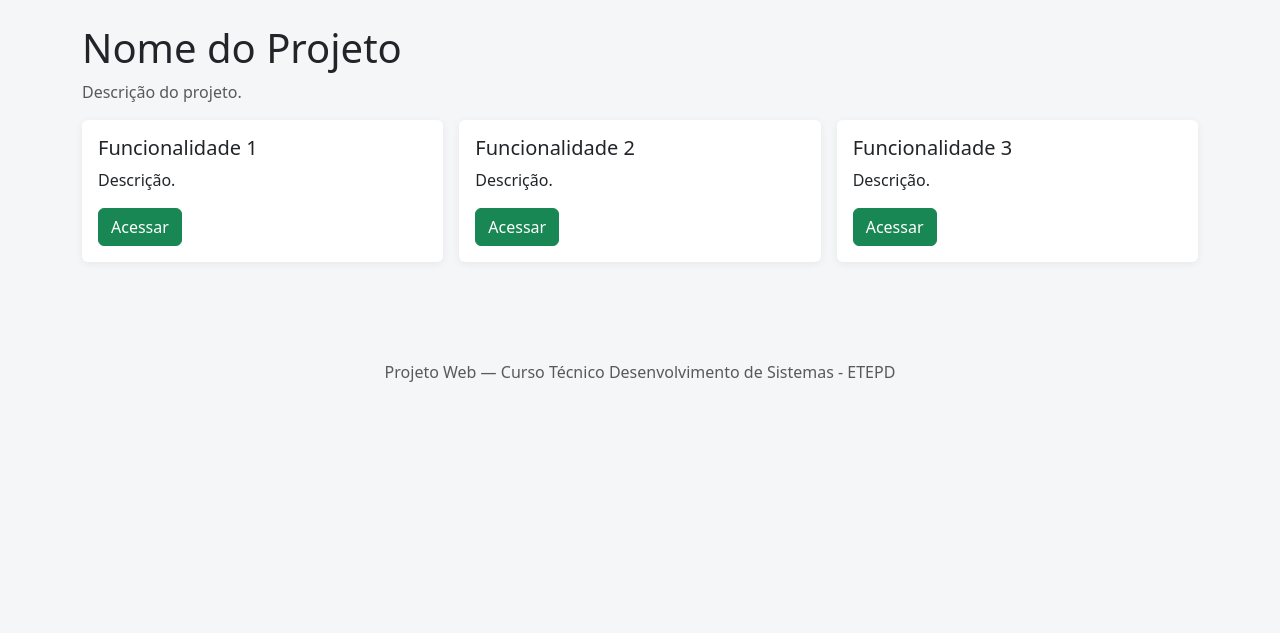
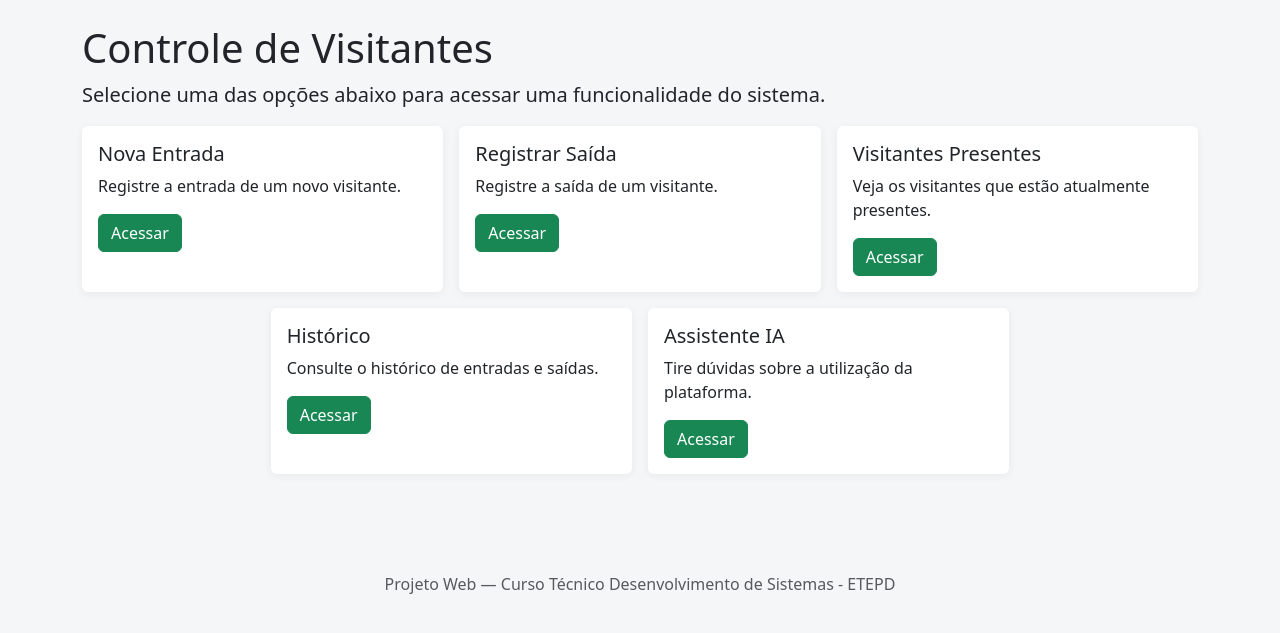
Before and after one commit to Biel-py/Controle-de-Visitantes, a Flask app: page / in a window 1280 px wide. Shown: the part 56-689 px from the top of the page. Run offline with Flask 3, Linux system fonts and the light colour scheme.

Commit message:
Versão Inicial do Projeto

```diff
--- a/app.py
+++ b/app.py
@@ -8,5 +8,30 @@ def index():
     return render_template("index.html")
 
 
+@app.route("/nova-entrada")
+def nova_entrada():
+    return render_template("nova_entrada.html")
+
+
+@app.route("/registrar-saida")
+def registrar_saida():
+    return render_template("registrar_saida.html")
+
+
+@app.route("/historico")
+def historico():
+    return render_template("historico.html")
+
+
+@app.route("/presentes")
+def presentes():
+    return render_template("presentes.html")
+
+
+@app.route("/assistente-ia")
+def assistente_ia():
+    return render_template("assistente_ia.html")
+
+
 if __name__ == "__main__":
     app.run(debug=True)
--- a/templates/index.html
+++ b/templates/index.html
@@ -1,47 +1,31 @@
 {% extends "base.html" %}
 
-{% block title %}
-Página Inicial
-{% endblock %}
-
+{% block title %}Controle de Visitantes{% endblock %}
 
 {% block content %}
 
-<h1>Nome do Projeto</h1>
+<h1>Controle de Visitantes</h1>
 
-<p class="text-muted">
-    Descrição do projeto.
+<p class="lead">
+    Selecione uma das opções abaixo para acessar uma funcionalidade do sistema.
 </p>
 
+<div class="row g-3 justify-content-center">
 
-<div class="row g-3">
     <div class="col-md-4">
-        <div class="card">
+        <div class="card h-100">
             <div class="card-body">
 
-                <h5>Funcionalidade 1</h5>
+                <h5 class="card-title">Nova Entrada</h5>
 
-                <p>
-                    Descrição.
+                <p class="card-text">
+                    Registre a entrada de um novo visitante.
                 </p>
 
-                <a href="#" class="btn btn-success">Acessar</a>
-
-            </div>
-        </div>
-    </div>
-
-    <div class="col-md-4">
-        <div class="card">
-            <div class="card-body">
-
-                <h5>Funcionalidade 2</h5>
-
-                <p>
-                    Descrição.
-                </p>
-
-                <a href="#" class="btn btn-success">Acessar</a>
+                <a href="{{ url_for('nova_entrada') }}"
+                   class="btn btn-success">
+                    Acessar
+                </a>
 
             </div>
         </div>
@@ -49,16 +33,79 @@ Página Inicial
 
 
     <div class="col-md-4">
-        <div class="card">
+        <div class="card h-100">
             <div class="card-body">
 
-                <h5>Funcionalidade 3</h5>
+                <h5 class="card-title">Registrar Saída</h5>
 
-                <p>
-                    Descrição.
+                <p class="card-text">
+                    Registre a saída de um visitante.
                 </p>
 
-                <a href="#" class="btn btn-success">Acessar</a>
+                <a href="{{ url_for('registrar_saida') }}"
+                   class="btn btn-success">
+                    Acessar
+                </a>
+
+            </div>
+        </div>
+    </div>
+
+
+    <div class="col-md-4">
+        <div class="card h-100">
+            <div class="card-body">
+
+                <h5 class="card-title">Visitantes Presentes</h5>
+
+                <p class="card-text">
+                    Veja os visitantes que estão atualmente presentes.
+                </p>
+
+                <a href="{{ url_for('presentes') }}"
+                   class="btn btn-success">
+                    Acessar
+                </a>
+
+            </div>
+        </div>
+    </div>
+
+
+    <div class="col-md-4">
+        <div class="card h-100">
+            <div class="card-body">
+
+                <h5 class="card-title">Histórico</h5>
+
+                <p class="card-text">
+                    Consulte o histórico de entradas e saídas.
+                </p>
+
+                <a href="{{ url_for('historico') }}"
+                   class="btn btn-success">
+                    Acessar
+                </a>
+
+            </div>
+        </div>
+    </div>
+
+
+    <div class="col-md-4">
+        <div class="card h-100">
+            <div class="card-body">
+
+                <h5 class="card-title">Assistente IA</h5>
+
+                <p class="card-text">
+                    Tire dúvidas sobre a utilização da plataforma.
+                </p>
+
+                <a href="{{ url_for('assistente_ia') }}"
+                   class="btn btn-success">
+                    Acessar
+                </a>
 
             </div>
         </div>
```
Also changed, not shown: ia.py (+228 -0 lines), templates/assistente_ia.html (+80 -0 lines), templates/historico.html (+10 -0 lines), templates/nova_entrada.html (+10 -0 lines), templates/presentes.html (+13 -0 lines), templates/registrar_saida.html (added, +10 -0 lines), templates/registrar_saída.html (deleted).
